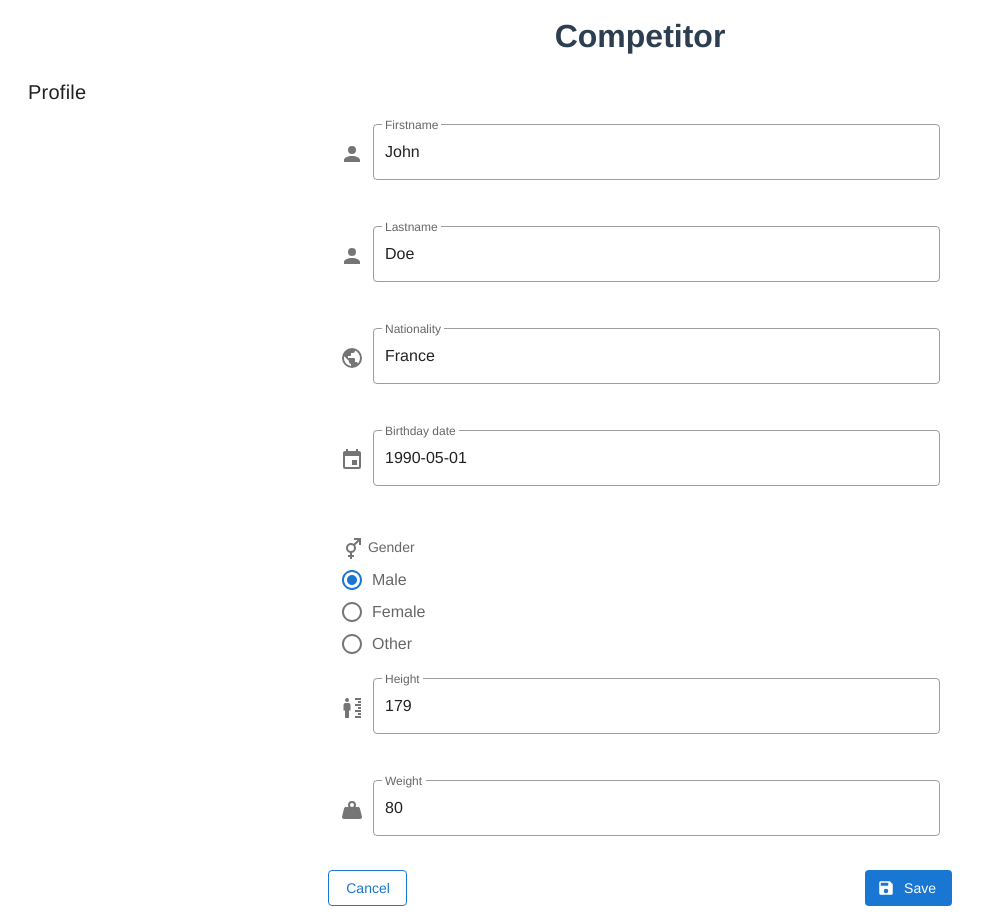
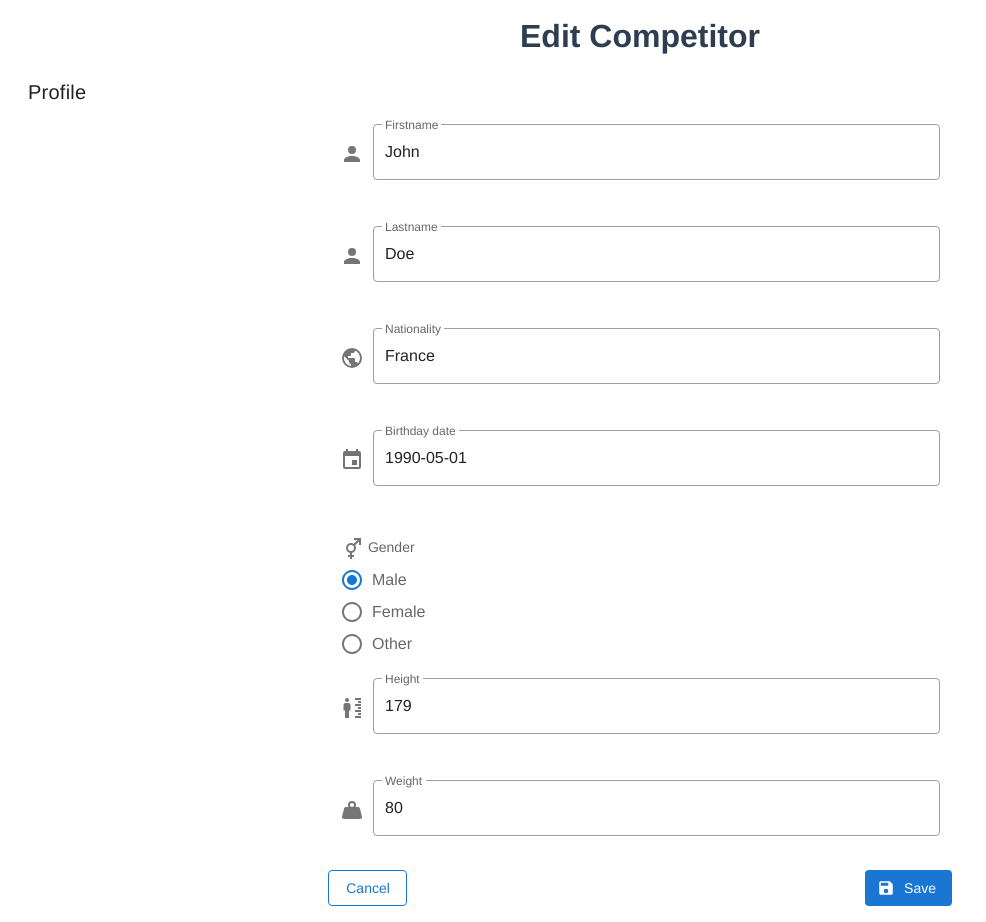
Before and after one commit to Kumzy/cf-leaderboard-front, a Vue app: page /competitors/1 in a window 1280 px wide. Shown: the whole page, without its empty margins (0-986 px from the left). Built offline with nearby package versions, Linux system fonts and the light colour scheme.

Commit message:
Add props for edit/add competitor on same route

```diff
--- a/src/router/index.js
+++ b/src/router/index.js
@@ -32,11 +32,13 @@ const routes = [
     path: '/competitors/:id',
     name: 'competitor',
     component: () => import('@/views/Competitor/Competitor.vue'),
+    props: { editing: true }
   },
   {
     path: '/competitors/add',
-    name: 'competitor',
+    name: 'competitor_add',
     component: () => import('@/views/Competitor/Competitor.vue'),
+    props: { editing: false }
   }
 
 ]
--- a/src/views/Competitor/Competitor.vue
+++ b/src/views/Competitor/Competitor.vue
@@ -1,6 +1,6 @@
 <template>
     <v-container fluid>
-        <h1>Competitor</h1>
+        <h1>{{ editing ? 'Edit' : 'Add' }} Competitor</h1>
         <v-layout column>
             <v-card flat rounded="0">
                 <v-card-title>
@@ -174,6 +174,9 @@ export default {
         },
     };
   },
+  props: {
+    editing: Boolean,
+  },
   methods: {
      openAvatarPicker() {
         this.showAvatarPicker = true
@@ -184,6 +187,12 @@ export default {
     },
     saveBirthdayDate(date) {
       this.$refs.menu.save(date)
+    },
+    handleActionButton() {
+      // Handle the action button
+    },
+    createCompetitor() {
+      // Create a competitor
     },
   }
 };
--- a/src/views/Competitors.vue
+++ b/src/views/Competitors.vue
@@ -59,6 +59,7 @@
             class="text-none ml-4"
             style="letter-spacing: normal;"
             color="primary"
+            @click="addCompetitor"
           >
             <v-icon
               left
@@ -269,6 +270,9 @@ export default {
     searchGrid() {
       this.gridApi.setQuickFilter(this.search);
     },
+    addCompetitor() {
+      this.$router.push({ name: 'competitor_add' })
+    },
     generateFakeData() {
       this.rowData = [
         { id: 1, firstname: 'John', lastname: 'Doe', nationality: 'France', gender: 'Male', birthdate: '1990-05-01', height: 179, weight: 80 },
```
